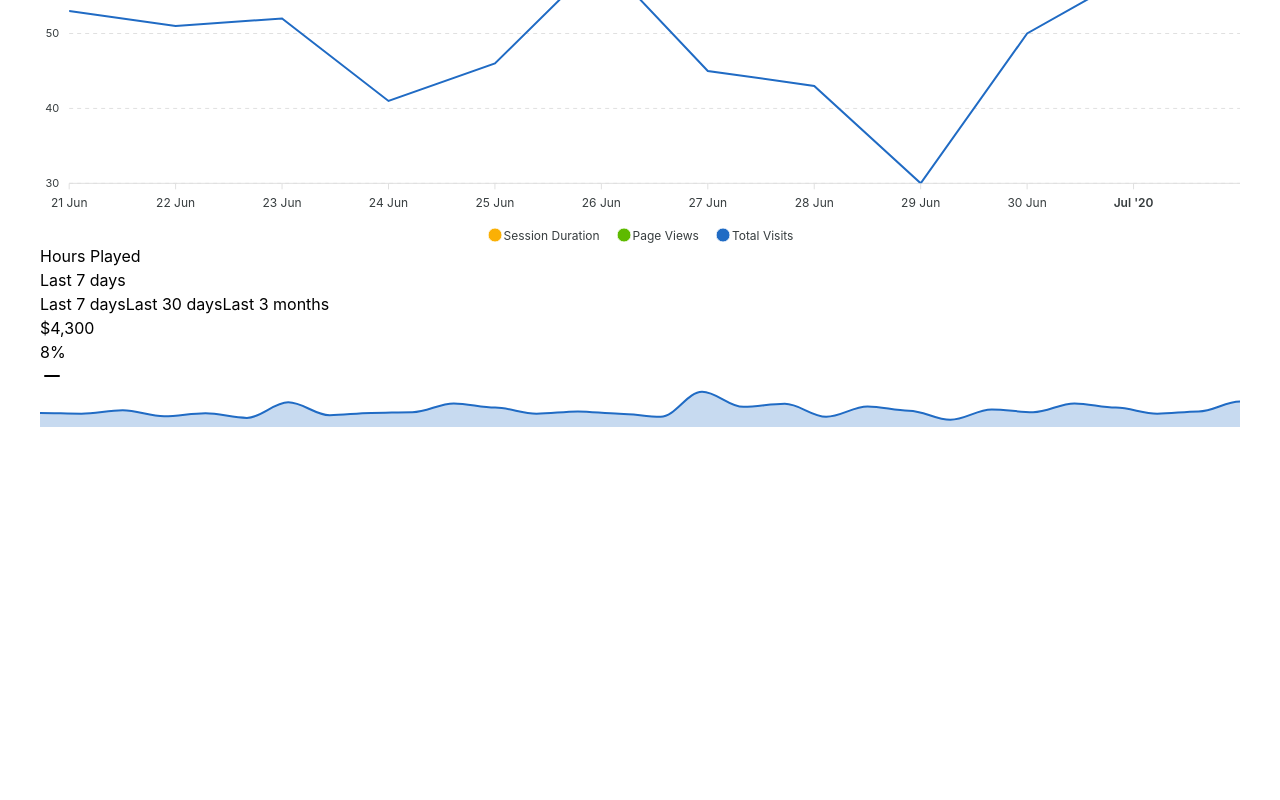
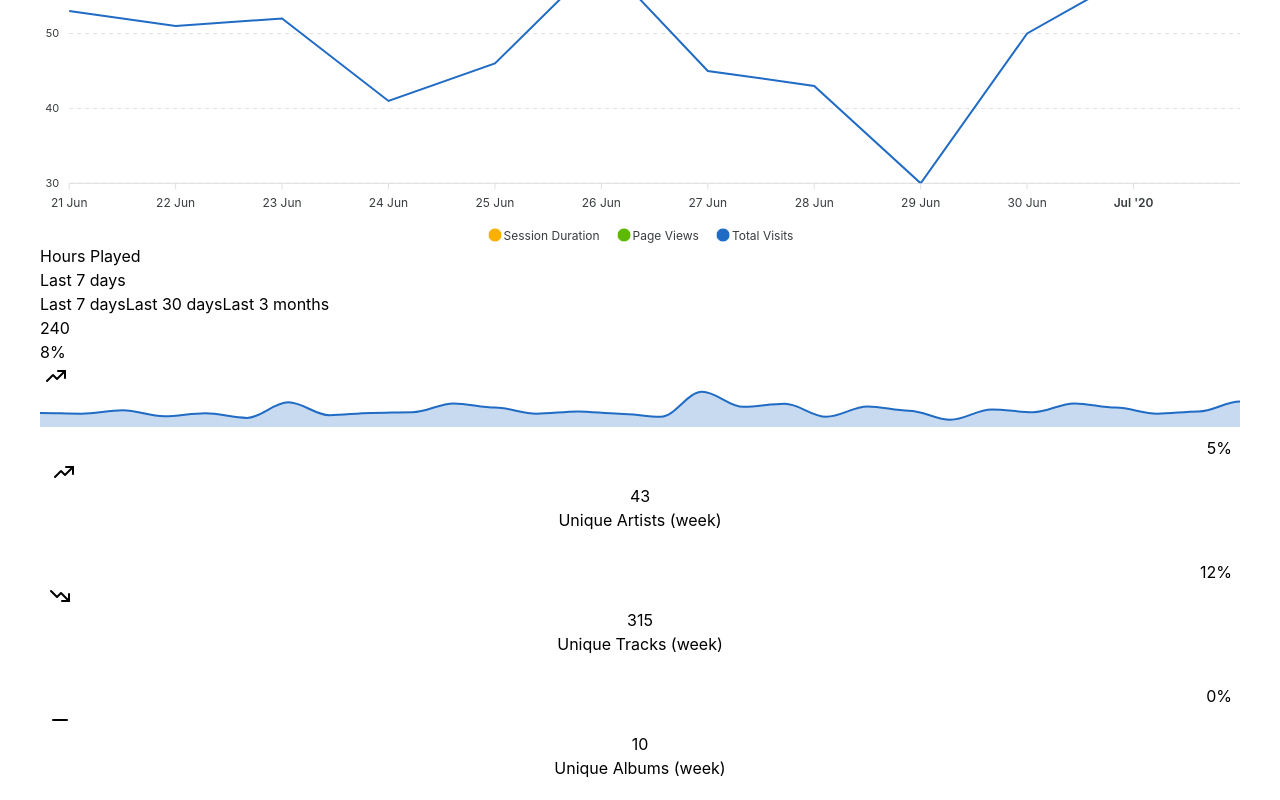
Before and after one commit to mtrentz/Spotify-Dashboard, a React (Create React App) app in the folder frontend/: page / in a window 1280 px wide. Shown: the part 765-1565 px from the top of the page. Before the commit the page ends 1205 px from the top, so only its background shows below. Built offline with nearby package versions, Linux system fonts and the light colour scheme.

Commit message:
artists, tracks and album cards

```diff
--- a/frontend/src/components/Charts/TimePlayedChart.js
+++ b/frontend/src/components/Charts/TimePlayedChart.js
@@ -123,9 +123,9 @@ const TimePlayedChart = () => {
           </div>
         </div>
         <div className="d-flex align-items-baseline">
-          <div className="h1 mb-0 me-2">$4,300</div>
+          <div className="h1 mb-0 me-2">240</div>
           <div className="me-auto">
-            <TrendingSideways value="8%" />
+            <TrendingUp value="8%" />
           </div>
         </div>
       </div>
--- /dev/null
+++ b/frontend/src/components/Charts/UniqueAlbums.js
@@ -0,0 +1,17 @@
+import React from "react";
+import CardKPI from "../Utilities/CardKPI";
+import TrendingUp from "../Utilities/TrendingUp";
+import TrendingDown from "../Utilities/TrendingDown";
+import TrendingSideways from "../Utilities/TrendingSideways";
+
+const UniqueAlbums = () => {
+  return (
+    <CardKPI
+      value="10"
+      text="Unique Albums (week)"
+      trend={<TrendingSideways value="0%" />}
+    />
+  );
+};
+
+export default UniqueAlbums;
--- /dev/null
+++ b/frontend/src/components/Charts/UniqueArtistsKPI.js
@@ -0,0 +1,17 @@
+import React from "react";
+import CardKPI from "../Utilities/CardKPI";
+import TrendingUp from "../Utilities/TrendingUp";
+import TrendingDown from "../Utilities/TrendingDown";
+import TrendingSideways from "../Utilities/TrendingSideways";
+
+const UniqueArtistsKPI = () => {
+  return (
+    <CardKPI
+      value="43"
+      text="Unique Artists (week)"
+      trend={<TrendingUp value="5%" />}
+    />
+  );
+};
+
+export default UniqueArtistsKPI;
--- /dev/null
+++ b/frontend/src/components/Charts/UniqueTracks.js
@@ -0,0 +1,17 @@
+import React from "react";
+import CardKPI from "../Utilities/CardKPI";
+import TrendingUp from "../Utilities/TrendingUp";
+import TrendingDown from "../Utilities/TrendingDown";
+import TrendingSideways from "../Utilities/TrendingSideways";
+
+const UniqueTracks = () => {
+  return (
+    <CardKPI
+      value="315"
+      text="Unique Tracks (week)"
+      trend={<TrendingDown value="12%" />}
+    />
+  );
+};
+
+export default UniqueTracks;
--- /dev/null
+++ b/frontend/src/components/Utilities/CardKPI.js
@@ -0,0 +1,15 @@
+import React from "react";
+
+const CardKPI = ({ value, text, trend }) => {
+  return (
+    <div className="card mx-10">
+      <div className="card-body p-2 text-center">
+        <div className="text-end text-green">{trend}</div>
+        <div className="h1 m-0">{value}</div>
+        <div className="text-muted mb-3">{text}</div>
+      </div>
+    </div>
+  );
+};
+
+export default CardKPI;
--- a/frontend/src/pages/Home.js
+++ b/frontend/src/pages/Home.js
@@ -1,12 +1,18 @@
 import React from "react";
 import SampleGraph from "../components/Charts/SampleGraph";
 import TimePlayedChart from "../components/Charts/TimePlayedChart";
+import UniqueAlbums from "../components/Charts/UniqueAlbums";
+import UniqueArtistsKPI from "../components/Charts/UniqueArtistsKPI";
+import UniqueTracks from "../components/Charts/UniqueTracks";
 
 const Home = () => {
   return (
     <div>
       <SampleGraph />
       <TimePlayedChart />
+      <UniqueArtistsKPI />
+      <UniqueTracks />
+      <UniqueAlbums />
     </div>
   );
 };
```
